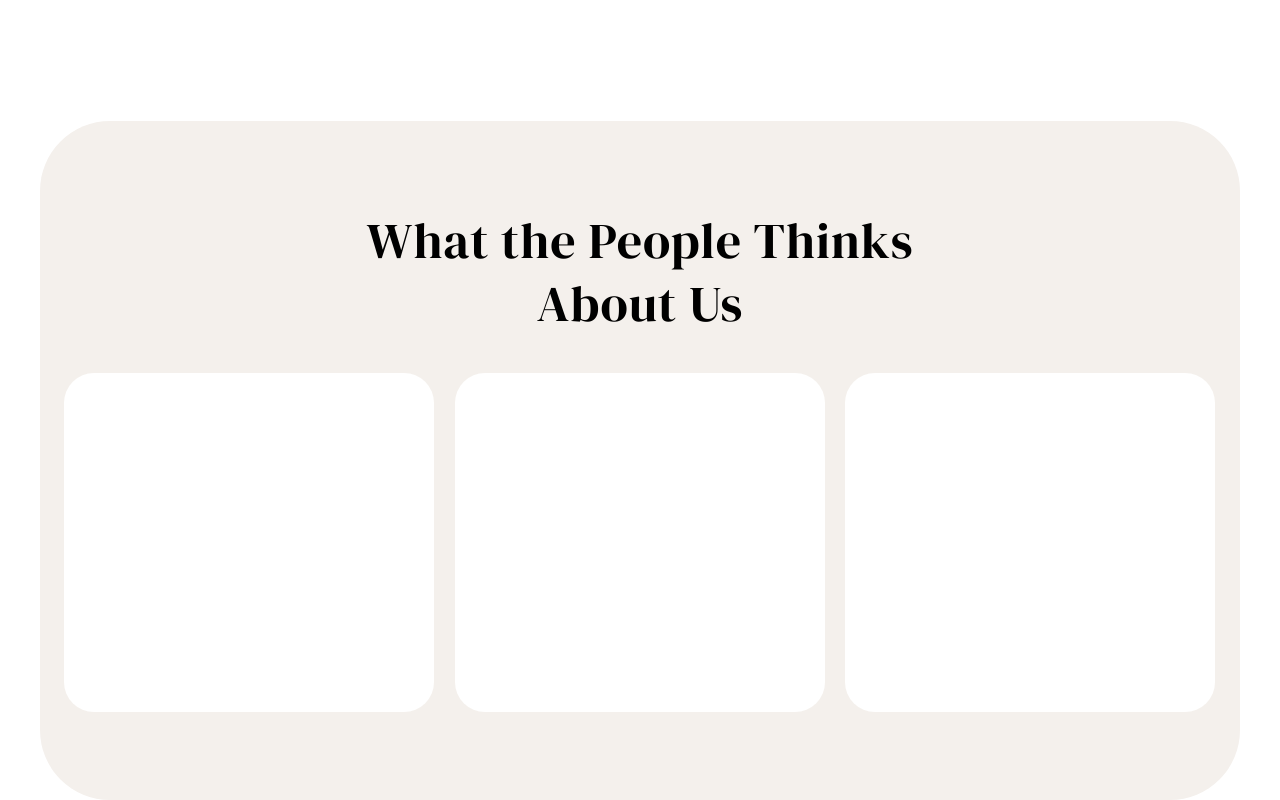
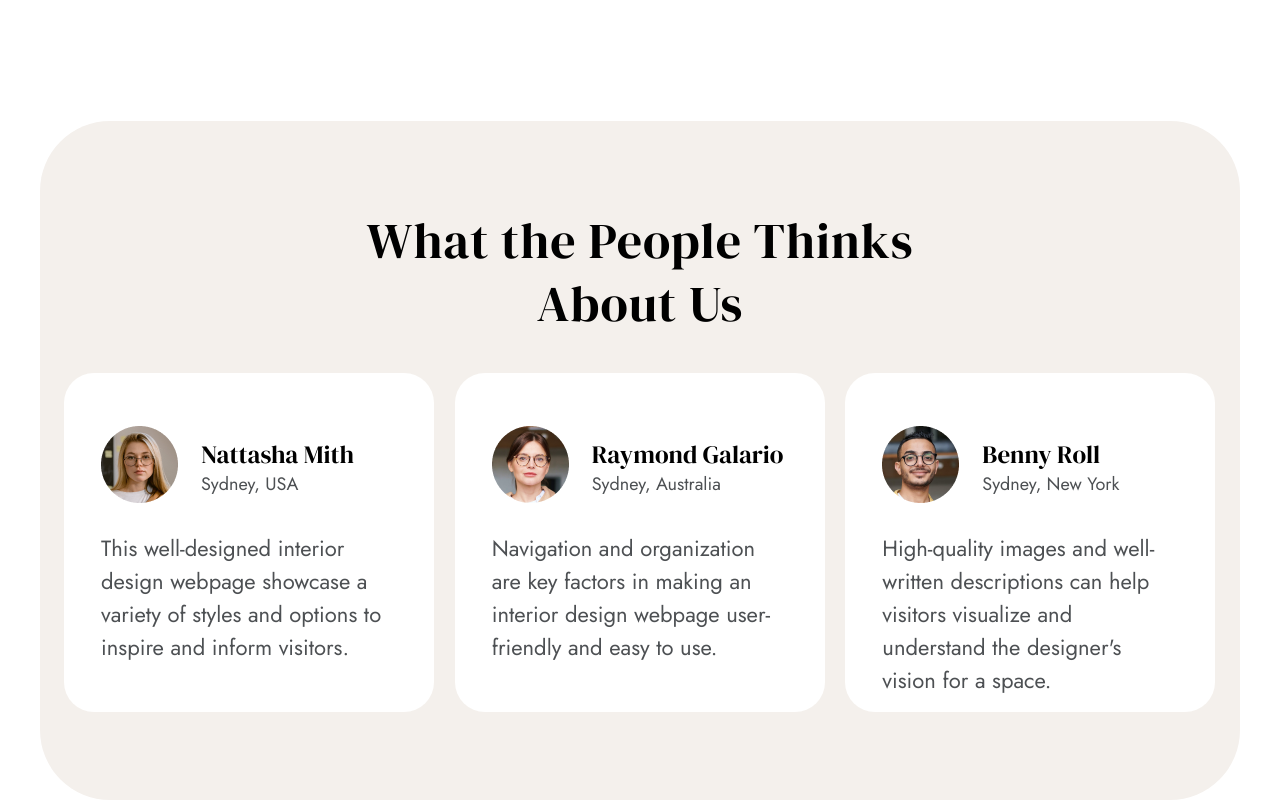
Before and after one commit to firuzeabdullazade/interior-design-webflow-react, a React (Create React App) app: page / in a window 1280 px wide. Shown: the part 1259-2059 px from the top of the page. Built offline with nearby package versions, Linux system fonts and the light colour scheme.

Commit message:
homepage slice was created

```diff
--- a/src/app/pages/HomePage/components/TestimonialPart/TestimonialPart.tsx
+++ b/src/app/pages/HomePage/components/TestimonialPart/TestimonialPart.tsx
@@ -3,31 +3,13 @@ import feedFirst from "../../../../../assets/images/feedFirst.png";
 import feedSecond from "../../../../../assets/images/feedSecond.png";
 import feedThird from "../../../../../assets/images/feedThird.png";
 import { FeedBackGridItem } from "./components/FeedBackGridItem/FeedBackGridItem";
+import { useSelector } from "react-redux";
+import { RootState } from "../../../../../store/store";
 
 export const TestimonialPart = () => {
-  const comments = [
-    {
-      imageSrc: feedFirst,
-      name: "Nattasha Mith",
-      country: "Sydney, USA",
-      feedBack:
-        "This well-designed interior design webpage  showcase a variety of styles and options to inspire and inform visitors.",
-    },
-    {
-      imageSrc: feedSecond,
-      name: "Raymond Galario",
-      country: "Sydney, Australia",
-      feedBack:
-        "Navigation and organization are key factors in making an interior design webpage user-friendly and easy to use.",
-    },
-    {
-      imageSrc: feedThird,
-      name: "Benny Roll",
-      country: "Sydney, New York",
-      feedBack:
-        "High-quality images and well-written descriptions can help visitors visualize and understand the designer's vision for a space.",
-    },
-  ];
+
+  const homePageState = useSelector((state:RootState)=> state.homePage)
+
   return (
     <>
       <div className="container">
@@ -35,9 +17,9 @@ export const TestimonialPart = () => {
           <p>What the People Thinks About Us</p>
         </div>
         <div className="feed-back-container">
-          {comments.map((comment) => (
+          {homePageState.feedbacks.map((comment) => (
             <FeedBackGridItem
-              key={`post -${comment.imageSrc}`}
+              key={`post-${comment.imageSrc}`}
               imageSrc={comment.imageSrc}
               name={comment.name}
               country={comment.country}
--- a/src/app/pages/HomePage/components/TestimonialPart/components/FeedBackGridItem/FeedBackGridItem.tsx
+++ b/src/app/pages/HomePage/components/TestimonialPart/components/FeedBackGridItem/FeedBackGridItem.tsx
@@ -10,22 +10,21 @@ interface FeedBackGridItemProps {
 export const FeedBackGridItem = (props: FeedBackGridItemProps) => {
   const { imageSrc, name, country, feedBack } = props;
   const className = "box";
-  const feedBackGridItemState = useSelector ((state:RootState) => state.feedBackGridItem)
 
   return (
     <>
       <div className={className}>
         <div className="personal-info">
           <div className="avatar">
-            <img src={feedBackGridItemState.imageSrc} />
+            <img src={imageSrc} />
           </div>
           <div className="name-place">
-            <div className="name">{feedBackGridItemState.name}</div>
-            <div className="place">{feedBackGridItemState.country}</div>
+            <div className="name">{name}</div>
+            <div className="place">{country}</div>
           </div>
 
         </div>
-       <div className="feedback">{feedBackGridItemState.feedBack}</div>
+       <div className="feedback">{feedBack}</div>
       </div>
     </>
   );
--- a/src/app/pages/HomePage/components/TestimonialPart/components/FeedBackGridItem/feedBackGridItem.slice.ts
+++ /dev/null
@@ -1,25 +0,0 @@
-import { createSlice } from "@reduxjs/toolkit";
-interface FeedBackGridItemState {
-  imageSrc: string;
-  name: string;
-  country: string;
-  feedBack: string;
-}
-
-const initialState: FeedBackGridItemState ={
-    imageSrc: '',
-    name: '',
-    country: '',
-    feedBack: '',
-}
-
-export const feedBackGridItemSlice = createSlice ({
-    name: "feedBackGridItem",
-    initialState: initialState,
-    reducers:{
-
-
-    },
-});
-
-export const feedBackGridItemReducer = feedBackGridItemSlice.reducer;
--- /dev/null
+++ b/src/app/pages/HomePage/homePage.slice.ts
@@ -0,0 +1,46 @@
+import { createSlice } from "@reduxjs/toolkit";
+import feedFirst from "../../../assets/images/feedFirst.png";
+import feedSecond from "../../../assets/images/feedSecond.png";
+import feedThird from "../../../assets/images/feedThird.png";
+interface FeedBackGridItem {
+  imageSrc: string;
+  name: string;
+  country: string;
+  feedBack: string;
+}
+interface HomePageState {
+  feedbacks: FeedBackGridItem[];
+}
+const initialState: HomePageState = {
+  feedbacks: [
+    {
+      imageSrc: feedFirst,
+      name: "Nattasha Mith",
+      country: "Sydney, USA",
+      feedBack:
+        "This well-designed interior design webpage  showcase a variety of styles and options to inspire and inform visitors.",
+    },
+    {
+      imageSrc: feedSecond,
+      name: "Raymond Galario",
+      country: "Sydney, Australia",
+      feedBack:
+        "Navigation and organization are key factors in making an interior design webpage user-friendly and easy to use.",
+    },
+    {
+      imageSrc: feedThird,
+      name: "Benny Roll",
+      country: "Sydney, New York",
+      feedBack:
+        "High-quality images and well-written descriptions can help visitors visualize and understand the designer's vision for a space.",
+    },
+  ],
+};
+
+export const homePageSlice = createSlice({
+  name: "homePage",
+  initialState: initialState,
+  reducers: {},
+});
+
+export const homePageReducer = homePageSlice.reducer;
--- a/src/store/store.ts
+++ b/src/store/store.ts
@@ -1,9 +1,9 @@
 import { configureStore } from "@reduxjs/toolkit";
-import { feedBackGridItemReducer } from '../app/pages/HomePage/components/TestimonialPart/components/FeedBackGridItem/feedBackGridItem.slice'
+import { homePageReducer } from "../app/pages/HomePage/homePage.slice";
 
 export const store = configureStore ( {
         reducer: {
-         'feedBackGridItem': feedBackGridItemReducer,
+         'homePage': homePageReducer,
         }
  });
  export type RootState = ReturnType<typeof store.getState>;
```
